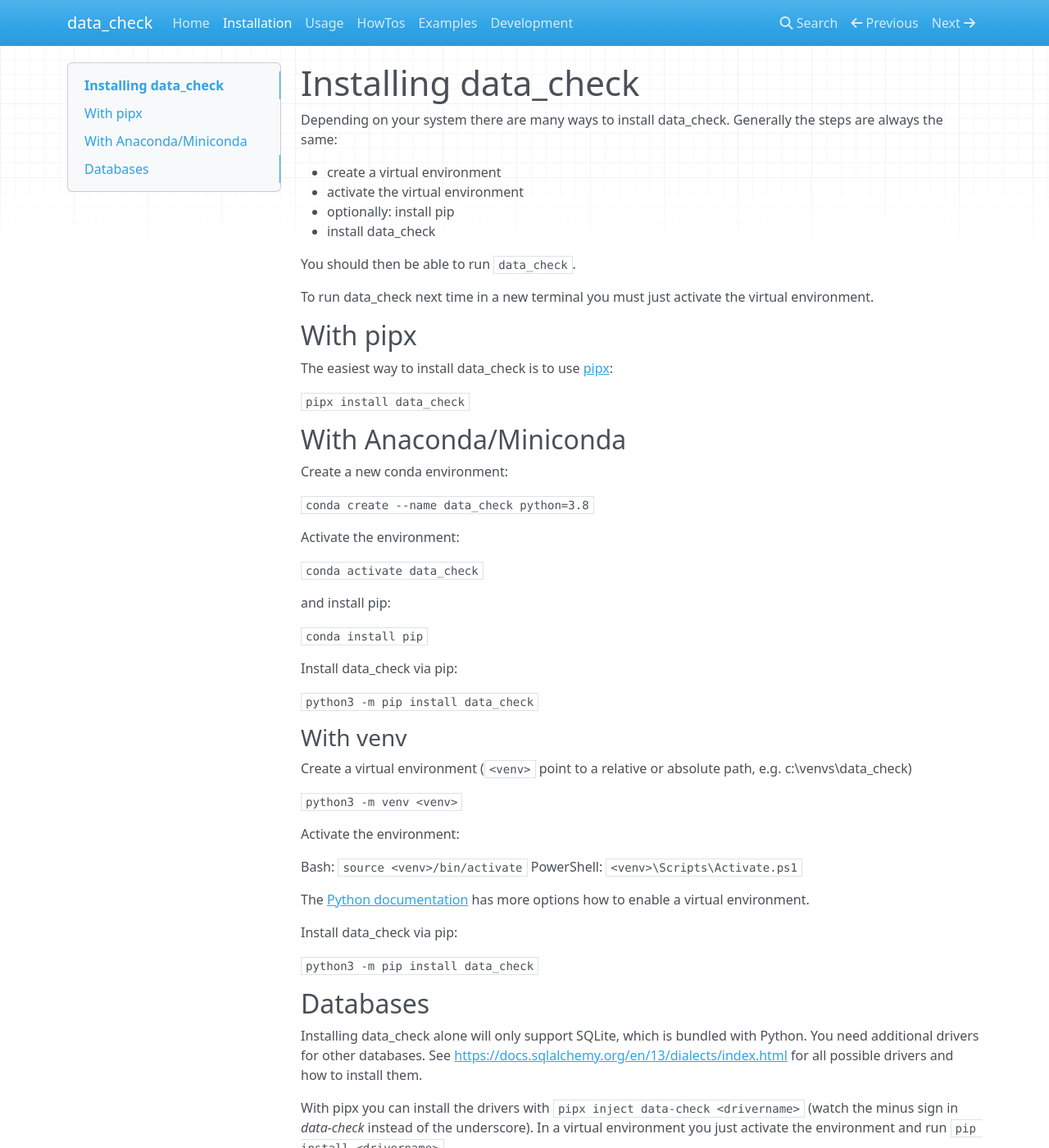
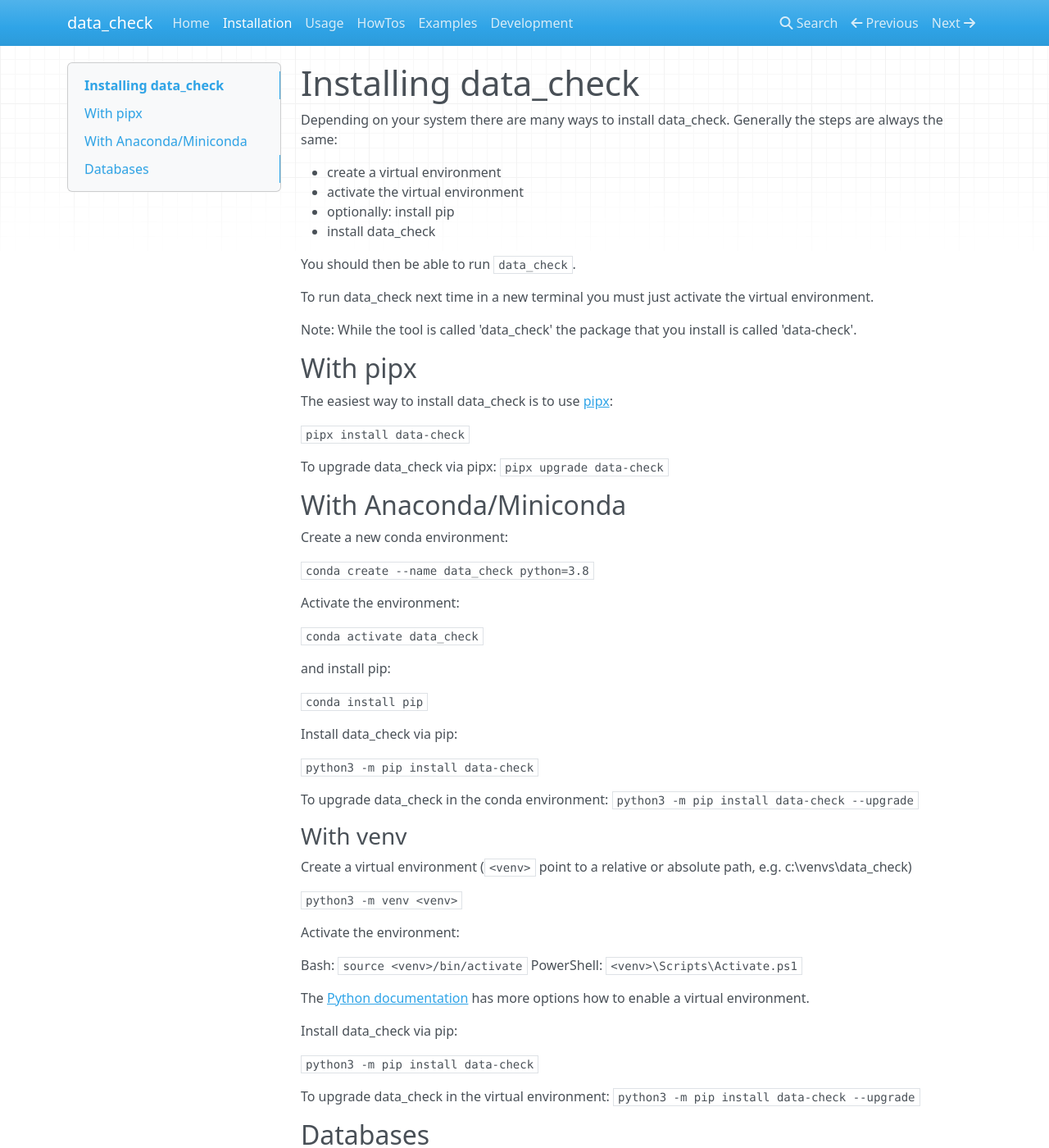
Before and after one commit to andrjas/data_check, an MkDocs documentation site: the page built from docs/install.md, in a window 1280 px wide and 1400 px high. Shown: the whole window at 82% size. Built offline with MkDocs 1.6.1, drawn with Linux system fonts in a browser that asks for light colours; nearby versions of some CDN libraries; some of the changed text lies outside the part shown.

Commit message:
added upgrade description in documentation

```diff
--- a/docs/install.md
+++ b/docs/install.md
@@ -11,11 +11,15 @@ You should then be able to run `data_check`.
 
 To run data_check next time in a new terminal you must just activate the virtual environment.
 
+Note: While the tool is called 'data_check' the package that you install is called 'data-check'.
+
 ## With pipx
 
 The easiest way to install data_check is to use [pipx](https://github.com/pipxproject/pipx):
 
-`pipx install data_check`
+`pipx install data-check`
+
+To upgrade data_check via pipx: `pipx upgrade data-check`
 
 ## With Anaconda/Miniconda
 
@@ -33,7 +37,9 @@ and install pip:
 
 Install data_check via pip:
 
-`python3 -m pip install data_check`
+`python3 -m pip install data-check`
+
+To upgrade data_check in the conda environment: `python3 -m pip install data-check --upgrade`
 
 ### With venv
 
@@ -50,7 +56,9 @@ The [Python documentation](https://docs.python.org/3/library/venv.html) has more
 
 Install data_check via pip:
 
-`python3 -m pip install data_check`
+`python3 -m pip install data-check`
+
+To upgrade data_check in the virtual environment: `python3 -m pip install data-check --upgrade`
 
 ## Databases
 
@@ -65,14 +73,14 @@ Some drivers need additional dependencies. Here are the drivers used for [testin
 
 `psycopg2-binary` should work on most systems without any additional dependencies.
 
-You can use `data_check[postgres]` to install data_check directly with `psycopg2-binary`:
-e.g. with pipx: `pipx install data_check[postgres]`
+You can use `data-check[postgres]` to install data_check directly with `psycopg2-binary`:
+e.g. with pipx: `pipx install data-check[postgres]`
 
 ### MySQL/MariaDB
 
 `PyMySQL` as described in [https://pypi.org/project/PyMySQL/](https://pypi.org/project/PyMySQL/) with additional cryptography dependencies.
 
-Use `pipx install data_check[mysql]` to install data_check with `PyMySQL[rsa]`.
+Use `pipx install data-check[mysql]` to install data_check with `PyMySQL[rsa]`.
 
 ### Microsoft SQL Server
 
@@ -81,10 +89,10 @@ Use `pipx install data_check[mysql]` to install data_check with `PyMySQL[rsa]`.
 Additionally you must install the
 [Microsoft ODBC driver for SQL Server](https://docs.microsoft.com/en-us/sql/connect/odbc/microsoft-odbc-driver-for-sql-server) on your system.
 
-Use `pipx install data_check[mssql]` to install data_check with `pyodbc`.
+Use `pipx install data-check[mssql]` to install data_check with `pyodbc`.
 
 ### Oracle
 
 `cx_Oracle` needs Oracle client libraries to work. [https://cx-oracle.readthedocs.io/en/latest/user_guide/installation.html](https://cx-oracle.readthedocs.io/en/latest/user_guide/installation.html) shows how to install them.
 
-Use `pipx install data_check[oracle]` to install data_check with `cx_Oracle`.
+Use `pipx install data-check[oracle]` to install data_check with `cx_Oracle`.
```
